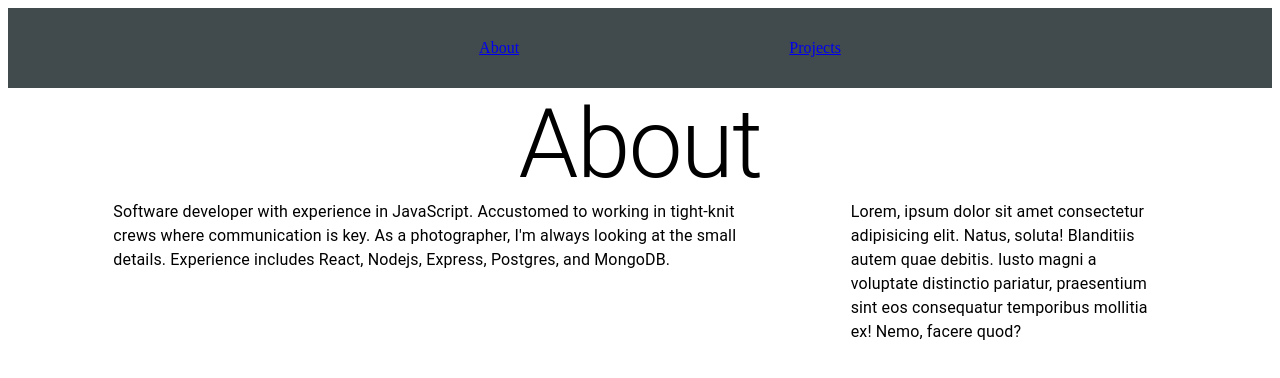
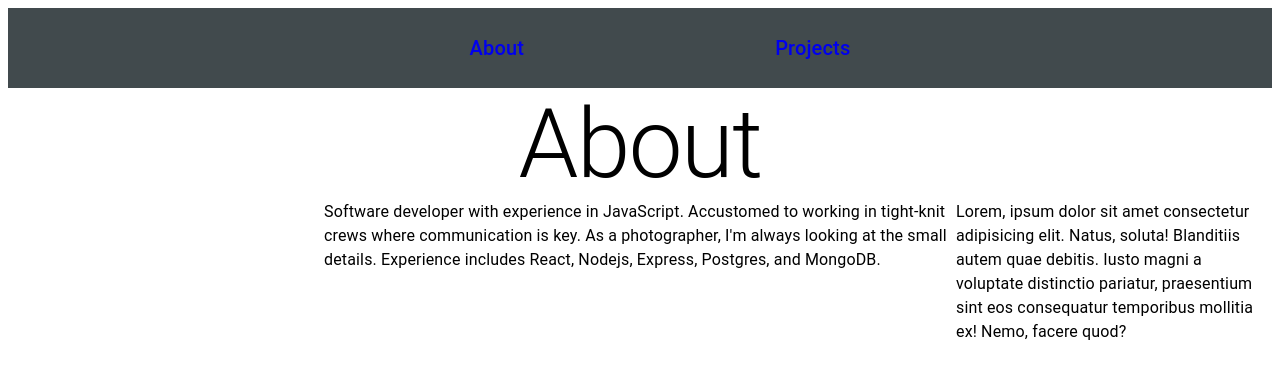
Before and after one commit to tenhold/portfolio, a React app: page /about in a window 1280 px wide. Shown: the top 378 px of the page. Built offline with nearby package versions, Linux system fonts and the light colour scheme.

Commit message:
(add) svg to webpack and install icons

```diff
--- a/src/App.css
+++ b/src/App.css
@@ -20,8 +20,12 @@ nav {
   color: rgb(228, 228, 228);
 }
 
-a:visited {
+.nav-Links a:visited {
   color:rgb(228, 228, 228);
+}
+
+.nav-Links a {
+  text-decoration: none;
 }
 
 .container {
--- a/src/components/About.tsx
+++ b/src/components/About.tsx
@@ -26,6 +26,7 @@ const About = () => {
         <Grid item xs={12}>
           <Typography variant='h1'>About</Typography>
         </Grid>
+        <Grid item xs={3}></Grid>
         <Grid item xs={6} className={paper}>
           <Typography variant='body1'>
             Software developer with experience in JavaScript. Accustomed to
--- a/src/components/Nav.tsx
+++ b/src/components/Nav.tsx
@@ -1,5 +1,6 @@
 import React from 'react';
 import { Link } from 'react-router-dom';
+import { Typography } from '@material-ui/core';
 import '../App.css';
 
 const Nav = () => {
@@ -8,10 +9,10 @@ const Nav = () => {
       <nav>
         <ul className='nav-Links'>
           <Link to='/about'>
-            <li>About</li>
+            <Typography variant='h6'>About</Typography>
           </Link>
           <Link to='/projects'>
-            <li>Projects</li>
+            <Typography variant='h6'>Projects</Typography>
           </Link>
         </ul>
       </nav>
--- a/webpack.config.js
+++ b/webpack.config.js
@@ -21,6 +21,10 @@ module.exports = {
         test: /\.css$/i,
         use: ["style-loader", "css-loader"],
       },
+      {
+        test: /\.svg$/,
+        use: ['@svgr/webpack'],
+      },
     ],
   },
   output: {
```
